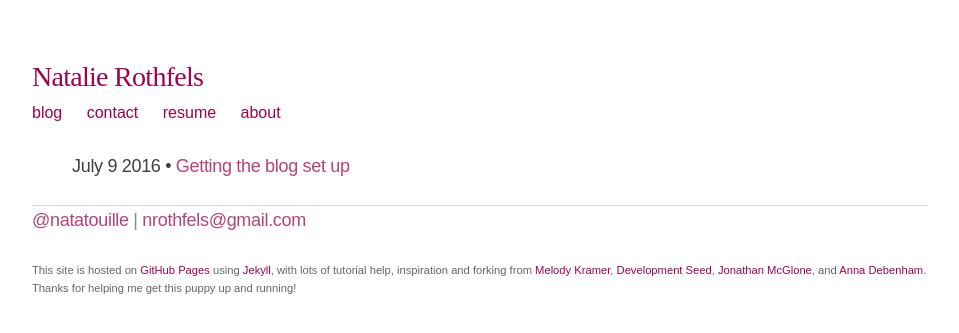
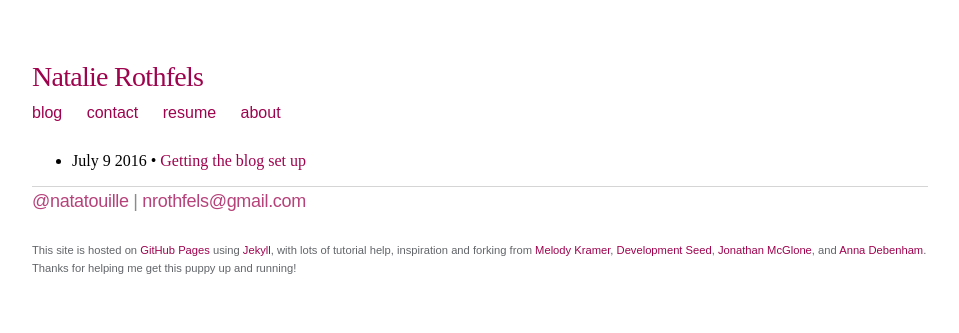
Before and after one commit to nrothfels/nrothfels.github.io, a Jekyll site: the page built from blog/index.html, in a window 1280 px wide. Shown: the top 333 px of the page, without its empty margins (160-1119 px from the left). Built offline with Jekyll 4.4.1, drawn with Linux system fonts in a browser that asks for light colours; some web fonts are replaced.

Commit message:
Add WILTW blog

```diff
--- a/css/main.css
+++ b/css/main.css
@@ -127,18 +127,9 @@
   color: #CA337C;
 }
 
-ul.post {
+div.post {
     list-style: none;
     font-family: "Hind Madurai", sans-serif;
-      font-size: 18px;
-      font-weight: 300;
-      line-height: 1.60;
-      opacity: 0.75;
-      margin-top: 0px;
-      margin-bottom: 25px;
-      letter-spacing: -0.30px;
-      word-spacing: -0.10px;
-      text-transform: none;
 }
 
 img {
```
